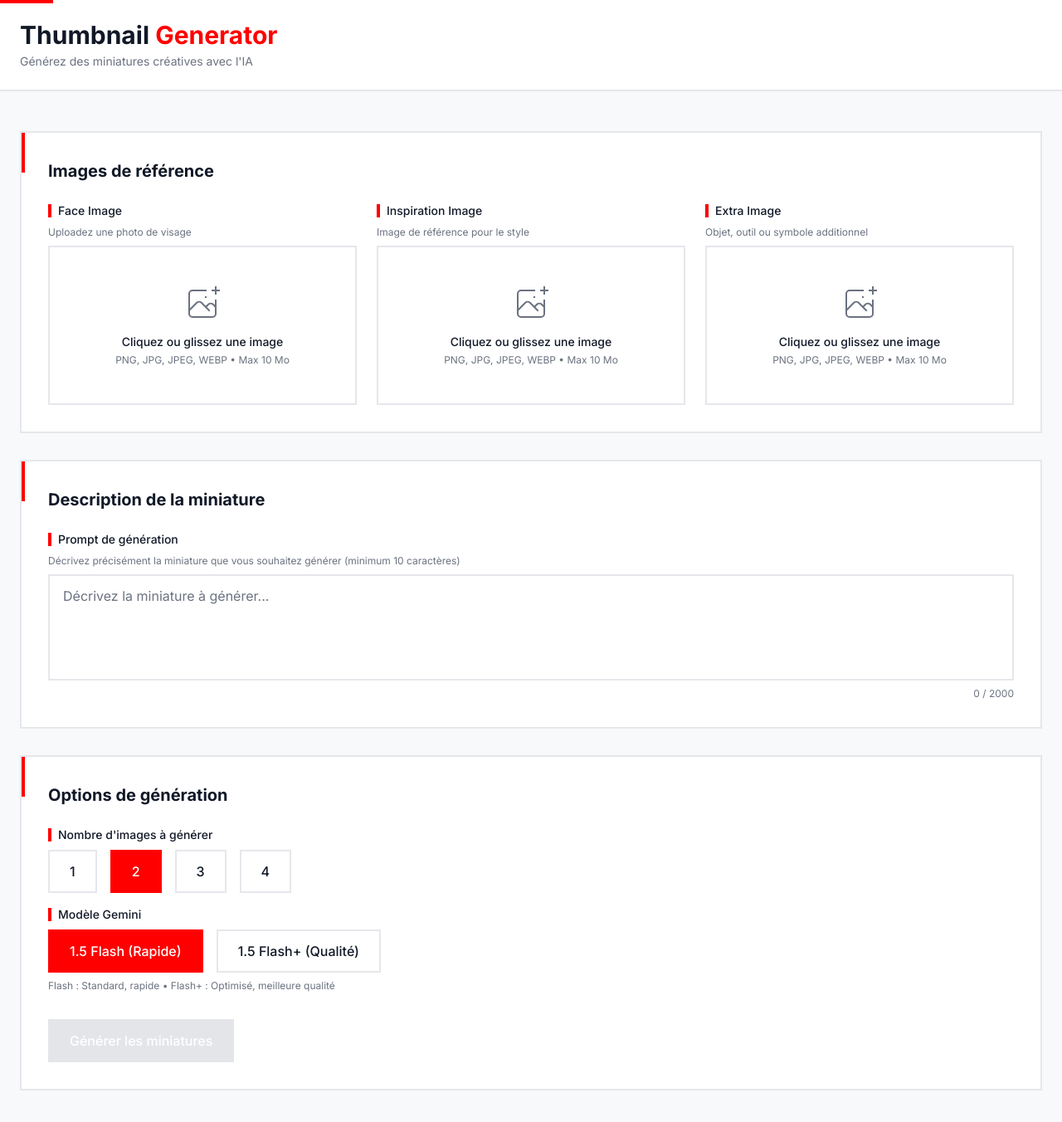
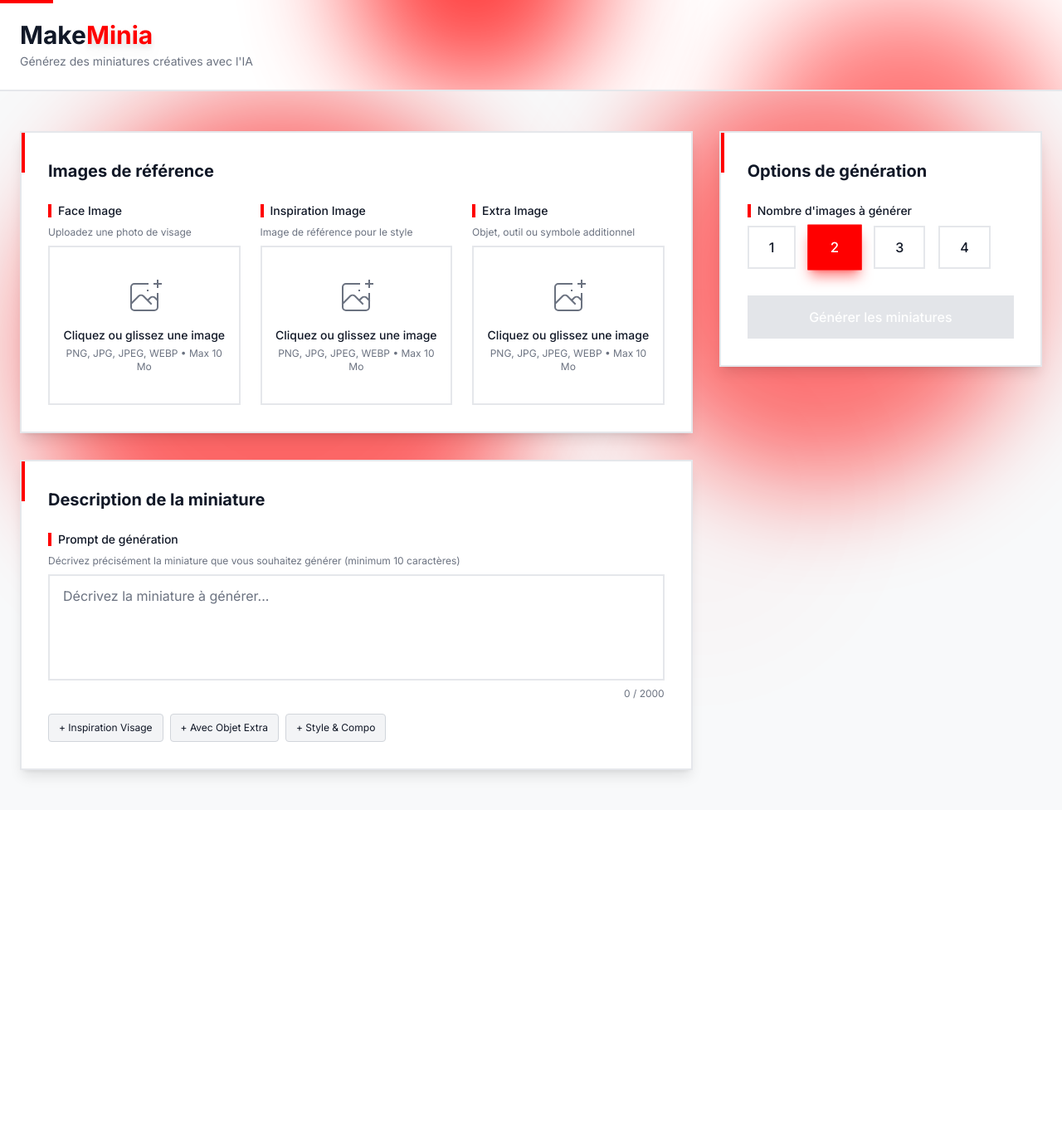
Before and after one commit to biendoubrian23/MiniaMaker, a Next.js app: page / in a window 1280 px wide. Shown: the top 1352 px of the page at 83% size. After the commit the page ends 976 px from the top, so only its background shows below. Built offline with nearby package versions, Linux system fonts and the light colour scheme.

Commit message:
Mise à jour du README, amélioration de la gestion des clés API, ajout d'animations YouTube, refonte de l'interface utilisateur et optimisation de la génération d'images.

```diff
--- a/app/api/generate/route.ts
+++ b/app/api/generate/route.ts
@@ -6,6 +6,13 @@
 export async function POST(request: NextRequest) {
   try {
     const body: GenerateRequest = await request.json();
+    console.log('Request received for generation:', {
+        prompt: body.prompt,
+        count: body.count,
+        hasFace: !!body.faceImageUrl,
+        hasInspiration: !!body.inspirationImageUrl,
+        hasExtra: !!body.extraImageUrl
+    });
 
     // Validation des champs requis
     if (!body.faceImageUrl) {
@@ -44,16 +51,13 @@
       );
     }
 
-    const useProModel = body.model === 'pro';
-
     // Appel à l'IA pour générer les miniatures (OPTIMISÉ)
     const images = await generateThumbnails(
       body.faceImageUrl,
       body.inspirationImageUrl,
       body.extraImageUrl,
       body.prompt,
-      count,
-      useProModel
+      count
     );
 
     // Retourner les images générées
--- a/app/globals.css
+++ b/app/globals.css
@@ -50,5 +50,62 @@
 }
 
 ::-webkit-scrollbar-thumb:hover {
+  background: #FF0000;
+}
+
+/* Animations YouTube-style */
+@keyframes glow-pulse {
+  0%, 100% {
+    opacity: 0.5;
+    transform: scale(1);
+  }
+  50% {
+    opacity: 0.8;
+    transform: scale(1.05);
+  }
+}
+
+@keyframes float {
+  0%, 100% {
+    transform: translateY(0);
+  }
+  50% {
+    transform: translateY(-10px);
+  }
+}
+
+@keyframes shimmer {
+  0% {
+    background-position: -1000px 0;
+  }
+  100% {
+    background-position: 1000px 0;
+  }
+}
+
+@keyframes fade-in-up {
+  from {
+    opacity: 0;
+    transform: translateY(20px);
+  }
+  to {
+    opacity: 1;
+    transform: translateY(0);
+  }
+}
+
+.animate-glow {
+  animation: glow-pulse 3s ease-in-out infinite;
+}
+
+.animate-float {
+  animation: float 6s ease-in-out infinite;
+}
+
+.animate-fade-in-up {
+  animation: fade-in-up 0.6s ease-out;
+}
+
+::-webkit-scrollbar-thumb:hover {
   background: #111827;
 }
--- a/app/layout.tsx
+++ b/app/layout.tsx
@@ -5,7 +5,7 @@
 const inter = Inter({ subsets: ['latin'] });
 
 export const metadata: Metadata = {
-  title: 'Thumbnail Generator - Génération de miniatures avec IA',
+  title: 'MakeMinia - Génération de miniatures avec IA',
   description: 'Générez des miniatures créatives pour YouTube avec l\'intelligence artificielle',
   keywords: 'thumbnail, miniature, YouTube, IA, génération, image',
 };
--- a/app/page.tsx
+++ b/app/page.tsx
@@ -16,7 +16,6 @@
   const [extraImage, setExtraImage] = useState<File | null>(null);
   const [prompt, setPrompt] = useState('');
   const [count, setCount] = useState(2);
-  const [model, setModel] = useState<'flash' | 'pro'>('flash');
   const [loading, setLoading] = useState(false);
   const [generatedImages, setGeneratedImages] = useState<string[]>([]);
   const [error, setError] = useState<string | null>(null);
@@ -39,6 +38,13 @@
   const handleExtraImage = (file: File) => {
     setExtraImage(file);
     setExtraPreview(URL.createObjectURL(file));
+  };
+
+  const addQuickPhrase = (text: string) => {
+    setPrompt((prev) => {
+      if (!prev) return text;
+      return prev.endsWith(' ') ? prev + text : prev + ' ' + text;
+    });
   };
 
   const canGenerate = faceImage && inspirationImage && extraImage && prompt.trim().length >= 10;
@@ -71,7 +77,6 @@
           extraImageUrl: extraBase64,
           prompt: prompt.trim(),
           count,
-          model,
         }),
       });
 
@@ -92,12 +97,20 @@
   };
 
   return (
-    <div className="min-h-screen bg-lightBg">
+    <div className="min-h-screen bg-lightBg relative overflow-hidden">
+      {/* Lueurs de fond YouTube style */}
+      <div className="fixed top-20 right-10 w-[500px] h-[500px] bg-youtubeRed opacity-[0.03] rounded-full blur-3xl animate-glow pointer-events-none"></div>
+      <div className="fixed bottom-20 left-10 w-[600px] h-[600px] bg-youtubeRed opacity-[0.04] rounded-full blur-3xl animate-glow pointer-events-none" style={{animationDelay: '2s'}}></div>
+      <div className="fixed top-1/2 left-1/2 w-[400px] h-[400px] bg-youtubeRed opacity-[0.02] rounded-full blur-3xl animate-float pointer-events-none"></div>
+
       <Header />
 
-      <main className="max-w-7xl mx-auto px-6 py-12">
+      <main className="max-w-7xl mx-auto px-6 py-12 relative z-10">
+        <div className="grid grid-cols-1 lg:grid-cols-12 gap-8">
+          {/* Colonne Gauche : Uploads et Prompt */}
+          <div className="lg:col-span-8 space-y-8">
             {/* Section Uploads */}
-        <section className="bg-white border-2 border-border p-8 mb-8 relative">
+            <section className="bg-white border-2 border-border p-8 relative shadow-lg hover:shadow-xl transition-all duration-300 animate-fade-in-up">
               <div className="absolute top-0 left-0 w-1 h-12 bg-youtubeRed"></div>
               <h2 className="text-xl font-bold text-textPrimary mb-6">
                 Images de référence
@@ -128,17 +141,41 @@
             </section>
 
             {/* Section Prompt */}
-        <section className="bg-white border-2 border-border p-8 mb-8 relative">
+            <section className="bg-white border-2 border-border p-8 relative shadow-lg hover:shadow-xl transition-all duration-300 animate-fade-in-up" style={{animationDelay: '0.1s'}}>
               <div className="absolute top-0 left-0 w-1 h-12 bg-youtubeRed"></div>
               <h2 className="text-xl font-bold text-textPrimary mb-6">
                 Description de la miniature
               </h2>
 
               <PromptBox value={prompt} onChange={setPrompt} />
+
+              <div className="mt-4 flex flex-wrap gap-2">
+                <button
+                  onClick={() => addQuickPhrase("Génère une image de moi en t'inspirant exactement de l'image de référence")}
+                  className="text-xs bg-gray-100 hover:bg-youtubeRed hover:text-white text-textPrimary px-3 py-2 rounded border border-gray-300 hover:border-youtubeRed transition-all duration-300 hover:scale-105 hover:shadow-md"
+                >
+                  + Inspiration Visage
+                </button>
+                <button
+                  onClick={() => addQuickPhrase("Intègre l'objet de l'image extra dans la scène de manière réaliste")}
+                  className="text-xs bg-gray-100 hover:bg-youtubeRed hover:text-white text-textPrimary px-3 py-2 rounded border border-gray-300 hover:border-youtubeRed transition-all duration-300 hover:scale-105 hover:shadow-md"
+                >
+                  + Avec Objet Extra
+                </button>
+                <button
+                  onClick={() => addQuickPhrase("Reproduis fidèlement le style, l'éclairage et la composition de l'image d'inspiration")}
+                  className="text-xs bg-gray-100 hover:bg-youtubeRed hover:text-white text-textPrimary px-3 py-2 rounded border border-gray-300 hover:border-youtubeRed transition-all duration-300 hover:scale-105 hover:shadow-md"
+                >
+                  + Style & Compo
+                </button>
+              </div>
             </section>
+          </div>
 
+          {/* Colonne Droite : Options et Résultats */}
+          <div className="lg:col-span-4 space-y-8">
             {/* Section Options de génération */}
-        <section className="bg-white border-2 border-border p-8 mb-8 relative">
+            <section className="bg-white border-2 border-border p-8 relative shadow-lg hover:shadow-xl transition-all duration-300 animate-fade-in-up" style={{animationDelay: '0.2s'}}>
               <div className="absolute top-0 left-0 w-1 h-12 bg-youtubeRed"></div>
               <h2 className="text-xl font-bold text-textPrimary mb-6">
                 Options de génération
@@ -156,11 +193,11 @@
                         key={num}
                         onClick={() => setCount(num)}
                         className={`
-                      px-6 py-3 border-2 font-medium transition-all
+                          px-6 py-3 border-2 font-medium transition-all duration-300 hover:scale-110
                           ${
                             count === num
-                          ? 'bg-youtubeRed text-white border-youtubeRed'
-                          : 'bg-white text-textPrimary border-border hover:border-youtubeRed'
+                              ? 'bg-youtubeRed text-white border-youtubeRed shadow-lg shadow-youtubeRed/50 scale-105'
+                              : 'bg-white text-textPrimary border-border hover:border-youtubeRed hover:shadow-md'
                           }
                         `}
                       >
@@ -170,50 +207,12 @@
                   </div>
                 </div>
 
-            <div>
-              <label className="text-sm font-medium text-textPrimary mb-2 flex items-center gap-2">
-                <span className="w-1 h-4 bg-youtubeRed"></span>
-                Modèle Gemini
-              </label>
-              <div className="flex space-x-4">
-                <button
-                  onClick={() => setModel('flash')}
-                  className={`
-                    px-6 py-3 border-2 font-medium transition-all
-                    ${
-                      model === 'flash'
-                        ? 'bg-youtubeRed text-white border-youtubeRed'
-                        : 'bg-white text-textPrimary border-border hover:border-youtubeRed'
-                    }
-                  `}
-                >
-                  1.5 Flash (Rapide)
-                </button>
-                <button
-                  onClick={() => setModel('pro')}
-                  className={`
-                    px-6 py-3 border-2 font-medium transition-all
-                    ${
-                      model === 'pro'
-                        ? 'bg-youtubeRed text-white border-youtubeRed'
-                        : 'bg-white text-textPrimary border-border hover:border-youtubeRed'
-                    }
-                  `}
-                >
-                  1.5 Flash+ (Qualité)
-                </button>
-              </div>
-              <p className="text-xs text-textSecondary mt-2">
-                Flash : Standard, rapide • Flash+ : Optimisé, meilleure qualité
-              </p>
-            </div>
-
                 <div className="pt-4">
                   <Button
                     onClick={handleGenerate}
                     disabled={!canGenerate}
                     loading={loading}
-                className="w-full md:w-auto"
+                    className="w-full"
                   >
                     Générer les miniatures
                   </Button>
@@ -233,6 +232,8 @@
                 <GeneratedGrid images={generatedImages} loading={loading} />
               </section>
             )}
+          </div>
+        </div>
       </main>
     </div>
   );
--- a/components/Button.tsx
+++ b/components/Button.tsx
@@ -3,7 +3,7 @@
 
 interface ButtonProps {
   children: React.ReactNode;
-  onClick?: () => void;
+  onClick?: (e?: React.MouseEvent<HTMLButtonElement>) => void;
   variant?: 'primary' | 'secondary';
   disabled?: boolean;
   loading?: boolean;
@@ -23,14 +23,14 @@
   const baseStyles = 'px-6 py-3 font-medium transition-all duration-200 border-2';
 
   const variantStyles = {
-    primary: 'bg-textPrimary text-white border-textPrimary hover:bg-youtubeRed hover:border-youtubeRed disabled:bg-gray-300 disabled:border-gray-300 transition-colors',
-    secondary: 'bg-white text-textPrimary border-border hover:border-youtubeRed disabled:text-gray-300 disabled:border-gray-200 transition-colors',
+    primary: 'bg-textPrimary text-white border-textPrimary hover:bg-youtubeRed hover:border-youtubeRed hover:shadow-lg hover:shadow-youtubeRed/50 hover:scale-105 disabled:bg-gray-300 disabled:border-gray-300 disabled:hover:scale-100 disabled:hover:shadow-none transition-all',
+    secondary: 'bg-white text-textPrimary border-border hover:border-youtubeRed hover:text-youtubeRed hover:shadow-md hover:scale-105 disabled:text-gray-300 disabled:border-gray-200 disabled:hover:scale-100 disabled:hover:shadow-none transition-all',
   };
 
   return (
     <button
       type={type}
-      onClick={onClick}
+      onClick={(e) => onClick?.(e)}
       disabled={disabled || loading}
       className={`${baseStyles} ${variantStyles[variant]} ${className} ${
         disabled || loading ? 'cursor-not-allowed opacity-60' : 'cursor-pointer'
@@ -38,7 +38,7 @@
     >
       {loading ? (
         <div className="flex items-center justify-center">
-          <div className="w-5 h-5 border-2 border-white border-t-transparent animate-spin" />
+          <div className="w-5 h-5 border-3 border-white border-t-transparent rounded-full animate-spin" />
           <span className="ml-2">Génération...</span>
         </div>
       ) : (
--- a/components/GeneratedGrid.tsx
+++ b/components/GeneratedGrid.tsx
@@ -1,7 +1,7 @@
 // Composant GeneratedGrid pour afficher les miniatures générées
 'use client';
 
-import React from 'react';
+import React, { useState } from 'react';
 import Button from './Button';
 
 interface GeneratedGridProps {
@@ -10,6 +10,8 @@
 }
 
 export default function GeneratedGrid({ images, loading = false }: GeneratedGridProps) {
+  const [selectedImage, setSelectedImage] = useState<string | null>(null);
+
   const handleDownload = async (imageUrl: string, index: number) => {
     try {
       const response = await fetch(imageUrl);
@@ -34,15 +36,31 @@
         <h2 className="text-xl font-bold text-textPrimary mb-4">
           Miniatures générées
         </h2>
-        <div className="grid grid-cols-1 md:grid-cols-2 gap-6">
+        <div className="grid grid-cols-1 gap-6">
           {[1, 2].map((i) => (
             <div
               key={i}
-              className="relative w-full h-64 border-2 border-border bg-lightBg flex items-center justify-center"
+              className="relative w-full aspect-video border-2 border-border bg-gradient-to-br from-white to-gray-50 flex items-center justify-center overflow-hidden"
             >
+              {/* Barre de progression animée */}
+              <div className="absolute top-0 left-0 w-full h-1 bg-gray-200">
+                <div
+                  className="h-full bg-gradient-to-r from-youtubeRed via-red-500 to-youtubeRed animate-pulse"
+                  style={{
+                    width: '70%',
+                    animation: 'shimmer 2s ease-in-out infinite'
+                  }}
+                />
+              </div>
+
+              {/* Cercle spinner stylé */}
               <div className="flex flex-col items-center">
-                <div className="w-12 h-12 border-4 border-textPrimary border-t-transparent animate-spin mb-3" />
-                <p className="text-sm text-textSecondary">Génération en cours...</p>
+                <div className="relative w-16 h-16 mb-4">
+                  <div className="absolute inset-0 border-4 border-gray-200 rounded-full" />
+                  <div className="absolute inset-0 border-4 border-youtubeRed border-t-transparent rounded-full animate-spin" />
+                </div>
+                <p className="text-sm font-medium text-textPrimary animate-pulse">Génération en cours...</p>
+                <p className="text-xs text-textSecondary mt-1">Image {i}/2</p>
               </div>
             </div>
           ))}
@@ -61,11 +79,12 @@
         <span className="w-1 h-6 bg-youtubeRed"></span>
         Miniatures générées
       </h2>
-      <div className="grid grid-cols-1 md:grid-cols-2 lg:grid-cols-3 gap-6">
+      <div className="grid grid-cols-1 gap-6">
         {images.map((image, index) => (
           <div
             key={index}
-            className="relative group border-2 border-border bg-white overflow-hidden transition-transform duration-200 hover:scale-[1.03]"
+            className="relative group border-2 border-border bg-white overflow-hidden transition-transform duration-200 hover:scale-[1.03] cursor-pointer"
+            onClick={() => setSelectedImage(image)}
           >
             <div className="aspect-video w-full">
               <img
@@ -79,7 +98,10 @@
               <div className="opacity-0 group-hover:opacity-100 transition-opacity duration-200">
                 <Button
                   variant="secondary"
-                  onClick={() => handleDownload(image, index)}
+                  onClick={(e) => {
+                    e?.stopPropagation();
+                    handleDownload(image, index);
+                  }}
                   className="bg-white"
                 >
                   Télécharger
@@ -89,12 +111,33 @@
 
             <div className="p-3 border-t-2 border-border">
               <p className="text-xs text-textSecondary">
-                Miniature {index + 1}
+                Miniature {index + 1} (Cliquer pour agrandir)
               </p>
             </div>
           </div>
         ))}
       </div>
+
+      {/* Lightbox / Aperçu plein écran */}
+      {selectedImage && (
+        <div
+          className="fixed inset-0 z-50 bg-black bg-opacity-90 flex items-center justify-center p-4 animate-in fade-in duration-200"
+          onClick={() => setSelectedImage(null)}
+        >
+          <button
+            className="absolute top-4 right-4 text-white text-4xl hover:text-gray-300 focus:outline-none"
+            onClick={() => setSelectedImage(null)}
+          >
+            &times;
+          </button>
+          <img
+            src={selectedImage}
+            alt="Aperçu plein écran"
+            className="max-w-full max-h-full object-contain shadow-2xl"
+            onClick={(e) => e.stopPropagation()}
+          />
+        </div>
+      )}
     </div>
   );
 }
--- a/components/Header.tsx
+++ b/components/Header.tsx
@@ -3,15 +3,19 @@
 
 export default function Header() {
   return (
-    <header className="w-full bg-white border-b-2 border-border py-6 relative">
+    <header className="w-full bg-white border-b-2 border-border py-6 relative overflow-hidden">
+      {/* Lueur rouge animée en fond */}
+      <div className="absolute top-0 right-0 w-96 h-96 bg-youtubeRed opacity-5 rounded-full blur-3xl animate-glow"></div>
+      <div className="absolute bottom-0 left-1/3 w-72 h-72 bg-youtubeRed opacity-10 rounded-full blur-3xl animate-glow" style={{animationDelay: '1.5s'}}></div>
+
       {/* Accent rouge subtil */}
-      <div className="absolute top-0 left-0 w-16 h-1 bg-youtubeRed"></div>
+      <div className="absolute top-0 left-0 w-16 h-1 bg-youtubeRed shadow-lg shadow-youtubeRed/50"></div>
 
-      <div className="max-w-7xl mx-auto px-6">
+      <div className="max-w-7xl mx-auto px-6 relative z-10">
         <div className="flex items-center justify-between">
-          <div>
+          <div className="animate-fade-in-up">
             <h1 className="text-3xl font-bold text-textPrimary">
-              Thumbnail <span className="text-youtubeRed">Generator</span>
+              Make<span className="text-youtubeRed drop-shadow-lg">Minia</span>
             </h1>
             <p className="text-sm text-textSecondary mt-1">
               Générez des miniatures créatives avec l'IA
--- a/lib/ai.ts
+++ b/lib/ai.ts
@@ -27,8 +27,7 @@
   inspirationImageBase64: string,
   extraImageBase64: string,
   prompt: string,
-  count: number = 2,
-  useProModel: boolean = false
+  count: number = 2
 ): Promise<string[]> {
   try {
     const model = 'gemini-3-pro-image-preview';
@@ -57,9 +56,11 @@
     };
 
     const results: string[] = [];
+    let lastTextResponse = '';
 
     // Générer le nombre d'images demandé
     for (let i = 0; i < count; i++) {
+      console.log(`Generating image ${i + 1}/${count}...`);
       const response = await ai.models.generateContentStream({
         model,
         config,
@@ -70,18 +71,37 @@
       for await (const chunk of response) {
         const candidates = chunk.candidates;
         if (candidates && candidates.length > 0) {
-            const parts = candidates[0].content?.parts;
+            const candidate = candidates[0];
+            console.log('Candidate received:', JSON.stringify(candidate, null, 2));
+
+            if (candidate.finishReason && candidate.finishReason !== 'STOP') {
+                console.warn(`Generation stopped with reason: ${candidate.finishReason}`);
+            }
+
+            const parts = candidate.content?.parts;
             if (parts) {
                 for (const part of parts) {
                     if (part.inlineData && part.inlineData.data) {
+                        console.log('Image data received');
                         const mimeType = part.inlineData.mimeType || 'image/png';
                         const dataUrl = `data:${mimeType};base64,${part.inlineData.data}`;
                         results.push(dataUrl);
+                    } else if (part.text) {
+                        console.log('Text received:', part.text);
+                        lastTextResponse += part.text;
                     }
                 }
             }
         }
       }
+    }
+
+    if (results.length === 0) {
+        console.warn('No images generated.');
+        if (lastTextResponse) {
+            throw new Error(`Aucune image générée. Le modèle a répondu : ${lastTextResponse}`);
+        }
+        throw new Error('Aucune image générée par le modèle (réponse vide ou bloquée).');
     }
 
     return results;
```
Also changed, not shown: cahierdecharges.txt, 1 other file (tests, documents, lock files or other folders). Lines whose indentation alone changed are shown as unchanged.
